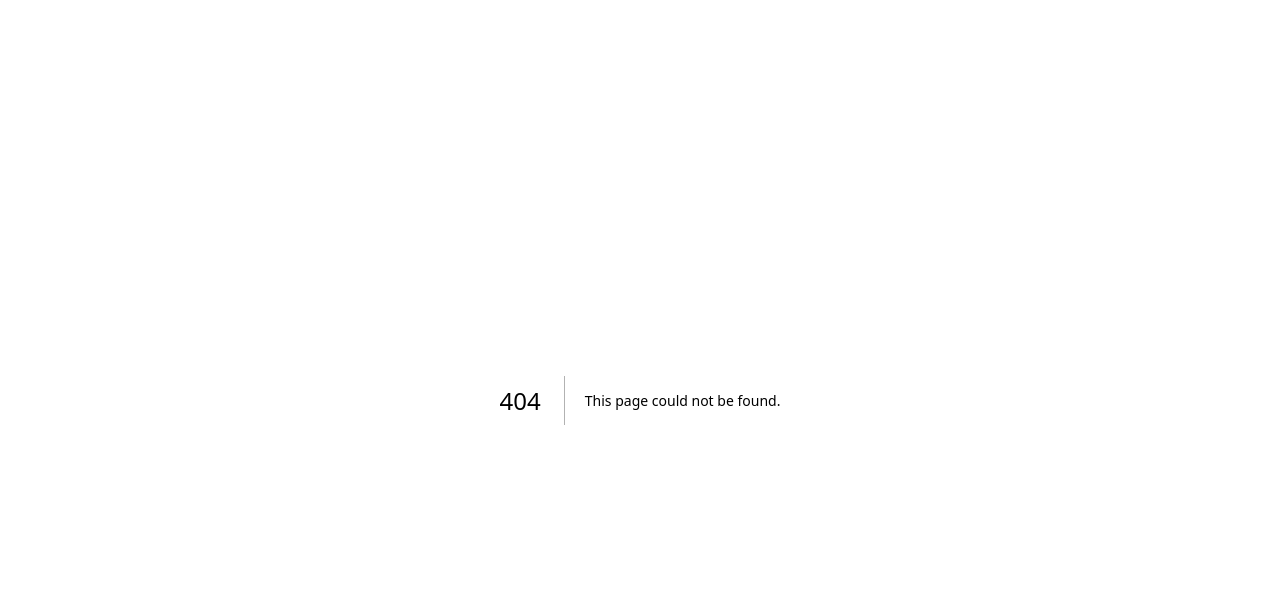
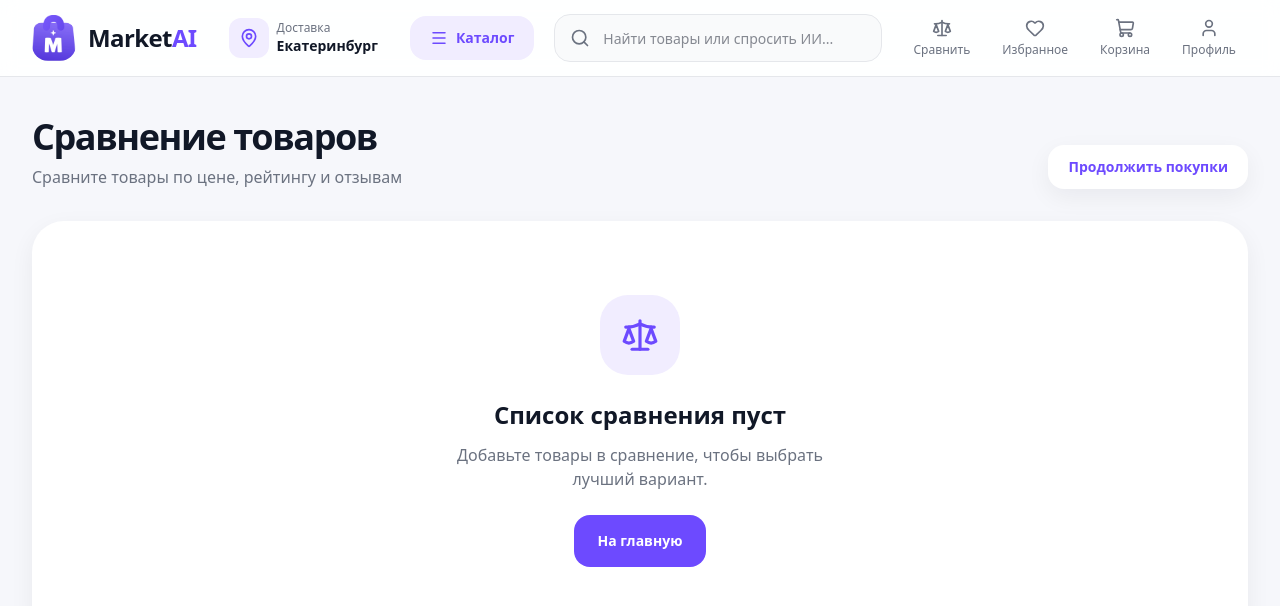
Before and after one commit to helliong/market-ai, a Next.js app in the folder apps/client/: page /compare in a window 1280 px wide. Before the commit this address had no page. Shown: the top 606 px of the page. Built offline with nearby package versions, Linux system fonts and the light colour scheme.

Commit message:
commit 5: implement compare page UI

```diff
--- /dev/null
+++ b/apps/client/app/compare/page.tsx
@@ -0,0 +1,11 @@
+import { Header } from "@/components/layout/Header";
+import { ComparePage } from "@/components/compare/ComparePage";
+
+export default function Compare() {
+  return (
+    <main>
+      <Header />
+      <ComparePage />
+    </main>
+  );
+}
--- /dev/null
+++ b/apps/client/src/components/compare/ComparePage.tsx
@@ -0,0 +1,129 @@
+"use client";
+
+import Link from "next/link";
+import { Scale, ShoppingCart, Trash2 } from "lucide-react";
+import { products } from "@/data/products";
+import { useAppDispatch, useAppSelector } from "@/store/hooks";
+import { toggleCompare } from "@/store/compareSlice";
+import { addToCart } from "@/store/cartSlice";
+
+export function ComparePage() {
+  const dispatch = useAppDispatch();
+  const compareIds = useAppSelector((state) => state.compare.ids);
+
+  const compareProducts = products.filter((product) =>
+    compareIds.includes(product.id)
+  );
+
+  return (
+    <section className="mx-auto max-w-[1440px] px-8 py-10">
+      <div className="mb-8 flex items-end justify-between">
+        <div>
+          <h1 className="text-4xl font-black tracking-[-0.04em]">
+            Сравнение товаров
+          </h1>
+          <p className="mt-2 text-[#6B7280]">
+            Сравните товары по цене, рейтингу и отзывам
+          </p>
+        </div>
+
+        <Link
+          href="/"
+          className="rounded-2xl bg-white px-5 py-3 text-sm font-bold text-[#6D4AFF] shadow-[0_8px_24px_rgba(15,23,42,0.06)] transition hover:bg-[#F1EDFF]"
+        >
+          Продолжить покупки
+        </Link>
+      </div>
+
+      {compareProducts.length === 0 ? (
+        <div className="flex min-h-[420px] flex-col items-center justify-center rounded-[32px] bg-white p-10 text-center shadow-[0_8px_24px_rgba(15,23,42,0.06)]">
+          <div className="flex h-20 w-20 items-center justify-center rounded-[28px] bg-[#F1EDFF] text-[#6D4AFF]">
+            <Scale size={38} />
+          </div>
+
+          <h2 className="mt-6 text-2xl font-black">Список сравнения пуст</h2>
+          <p className="mt-3 max-w-[420px] text-[#6B7280]">
+            Добавьте товары в сравнение, чтобы выбрать лучший вариант.
+          </p>
+
+          <Link
+            href="/"
+            className="mt-6 rounded-2xl bg-[#6D4AFF] px-6 py-4 text-sm font-bold text-white transition hover:bg-[#4F32D9]"
+          >
+            На главную
+          </Link>
+        </div>
+      ) : (
+        <div className="overflow-hidden rounded-[32px] bg-white shadow-[0_8px_24px_rgba(15,23,42,0.06)]">
+          <div className="grid" style={{ gridTemplateColumns: `220px repeat(${compareProducts.length}, 1fr)` }}>
+            <div className="border-b border-[#E5E7EB] bg-[#F6F7FB] p-5 font-bold">
+              Товар
+            </div>
+
+            {compareProducts.map((product) => (
+              <div key={product.id} className="border-b border-[#E5E7EB] p-5">
+                <div className="h-36 rounded-[24px] bg-gradient-to-br from-[#F6F7FB] to-[#F1EDFF]" />
+
+                <h3 className="mt-4 min-h-[44px] text-sm font-black">
+                  {product.title}
+                </h3>
+
+                <p className="mt-3 text-2xl font-black">{product.price}</p>
+
+                <div className="mt-4 flex gap-2">
+                  <button
+                    onClick={() =>
+                      dispatch(
+                        addToCart({
+                          id: product.id,
+                          title: product.title,
+                          price: product.price,
+                        })
+                      )
+                    }
+                    className="flex h-10 flex-1 items-center justify-center gap-2 rounded-2xl bg-[#6D4AFF] text-xs font-bold text-white"
+                  >
+                    <ShoppingCart size={16} />
+                    В корзину
+                  </button>
+
+                  <button
+                    onClick={() => dispatch(toggleCompare(product.id))}
+                    className="flex h-10 w-10 items-center justify-center rounded-2xl bg-[#FEF2F2] text-[#EF4444]"
+                  >
+                    <Trash2 size={16} />
+                  </button>
+                </div>
+              </div>
+            ))}
+
+            <CompareRow label="Рейтинг" values={compareProducts.map((p) => String(p.rating))} />
+            <CompareRow label="Отзывы" values={compareProducts.map((p) => `${p.reviews} отзывов`)} />
+            <CompareRow label="Старая цена" values={compareProducts.map((p) => p.oldPrice || "—")} />
+            <CompareRow label="Статус" values={compareProducts.map((p) => p.badge || "—")} />
+            <CompareRow label="Доставка" values={compareProducts.map(() => "Доступна")} />
+          </div>
+        </div>
+      )}
+    </section>
+  );
+}
+
+function CompareRow({ label, values }: { label: string; values: string[] }) {
+  return (
+    <>
+      <div className="border-b border-[#E5E7EB] bg-[#F6F7FB] p-5 text-sm font-bold">
+        {label}
+      </div>
+
+      {values.map((value, index) => (
+        <div
+          key={`${label}-${index}`}
+          className="border-b border-[#E5E7EB] p-5 text-sm font-semibold"
+        >
+          {value}
+        </div>
+      ))}
+    </>
+  );
+}
--- a/apps/client/src/components/layout/Header.tsx
+++ b/apps/client/src/components/layout/Header.tsx
@@ -101,7 +101,10 @@ export function Header() {
         </div>
 
         <nav className="flex items-center gap-2">
-          <button className="relative flex flex-col items-center gap-1 rounded-xl px-3 py-2 text-xs text-[#6B7280] transition hover:bg-[#F6F7FB] hover:text-[#6D4AFF]">
+          <Link
+            href="/compare"
+            className="relative flex flex-col items-center gap-1 rounded-xl px-3 py-2 text-xs text-[#6B7280] transition hover:bg-[#F6F7FB] hover:text-[#6D4AFF]"
+          >
             {compareCount > 0 && (
               <span className="absolute right-1 top-1 flex h-5 min-w-5 items-center justify-center rounded-full bg-[#6D4AFF] px-1 text-[10px] font-bold text-white">
                 {compareCount}
@@ -109,7 +112,7 @@ export function Header() {
             )}
             <Scale size={20} />
             Сравнить
-          </button>
+          </Link>
 
           <Link
             href="/favorites"
```
